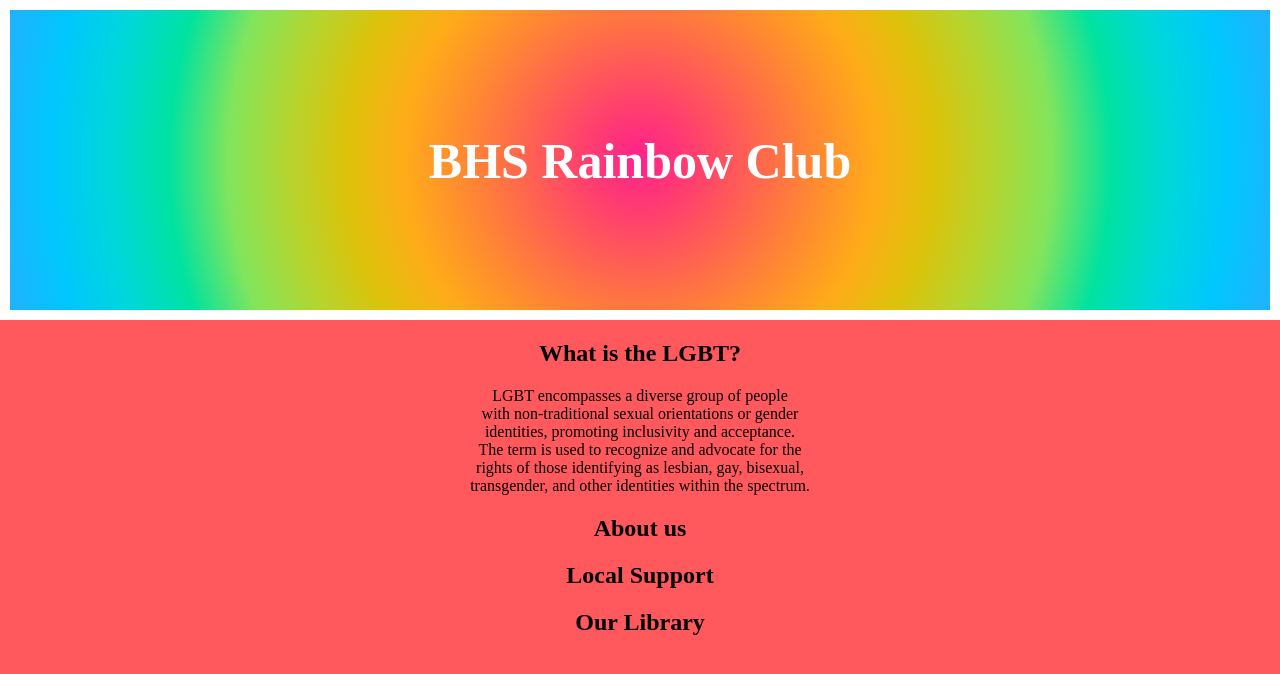
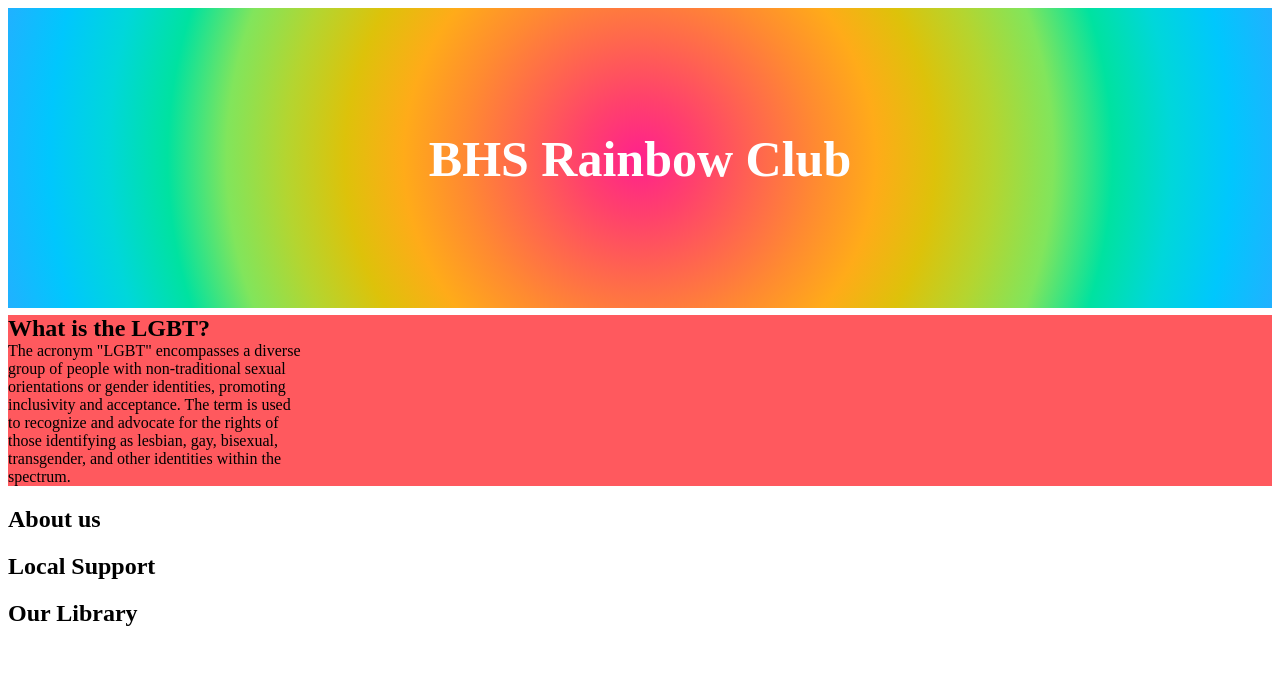
Before and after one commit to AMU21102/webdesign, a plain HTML site: page index.html in a window 1280 px wide. Drawn offline with Linux system fonts and the light colour scheme.

Commit message:
colouredsections

```diff
--- a/index.html
+++ b/index.html
@@ -6,21 +6,21 @@
         <link rel="stylesheet" type="text/css" href="style.css">
 
     </head>
-    <body align = "center">
+    <body>
         <div class="hero-image">
             <div class="hero-text">
               <h1 style="font-size:50px">BHS Rainbow Club</h1>
             </div>
         </div>
 
-        <h2>What is the LGBT?</h2>
-        <p>LGBT encompasses a diverse group of people <br> with non-traditional sexual orientations or gender<br> identities, promoting inclusivity and acceptance.<br> The term is used to recognize and advocate for the <br> rights of those identifying as lesbian, gay, bisexual, <br>transgender, and other identities within the spectrum.</p>
+        <h2 class="whatis">What is the LGBT?</h2>
+        <p class="whatis"> The acronym "LGBT" encompasses a diverse <br> group of people with non-traditional sexual <br> orientations or gender identities, promoting <br> inclusivity and acceptance. The term is used <br> to recognize and advocate for the rights of <br> those identifying as lesbian, gay, bisexual, <br> transgender, and other identities within the <br> spectrum.</p>
 
-        <h2>About us</h2>
+        <h2 class="about">About us</h2>
 
-        <h2>Local Support</h2>
+        <h2 class="support">Local Support</h2>
 
-        <h2>Our Library</h2>
+        <h2 class="calander">Our Library</h2>
 
 
     </body>
--- a/style.css
+++ b/style.css
@@ -4,9 +4,8 @@
  background-image: radial-gradient(circle, #ff218c, #ff416c, #ff664e, #ff8a31, #ffab19, #ddc20a, #b4d530, #81e55c, #00e2a0, #00d7da, #00c7fd, #21b1ff);
  height: 300px;
  position: relative;
- border-style: solid;
- border-width: 10px;
- border-color: #ffff;
+ margin-bottom: 7px;
+
 }
 
 .hero-text {
@@ -18,7 +17,7 @@
     color: white;
 }
 
-body {
+.whatis {
 margin: 0;
 background-color: #ff595e;
 }
```
